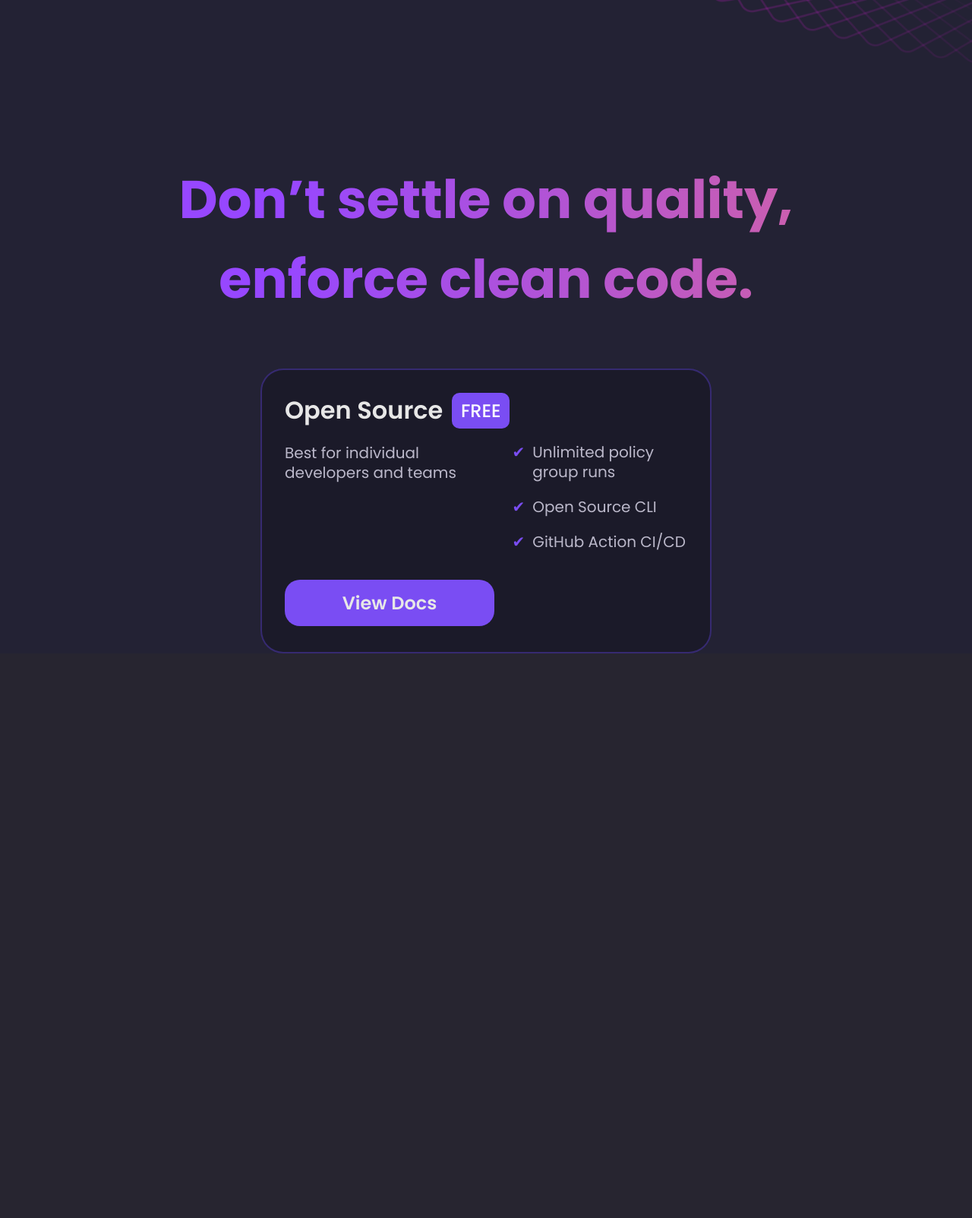
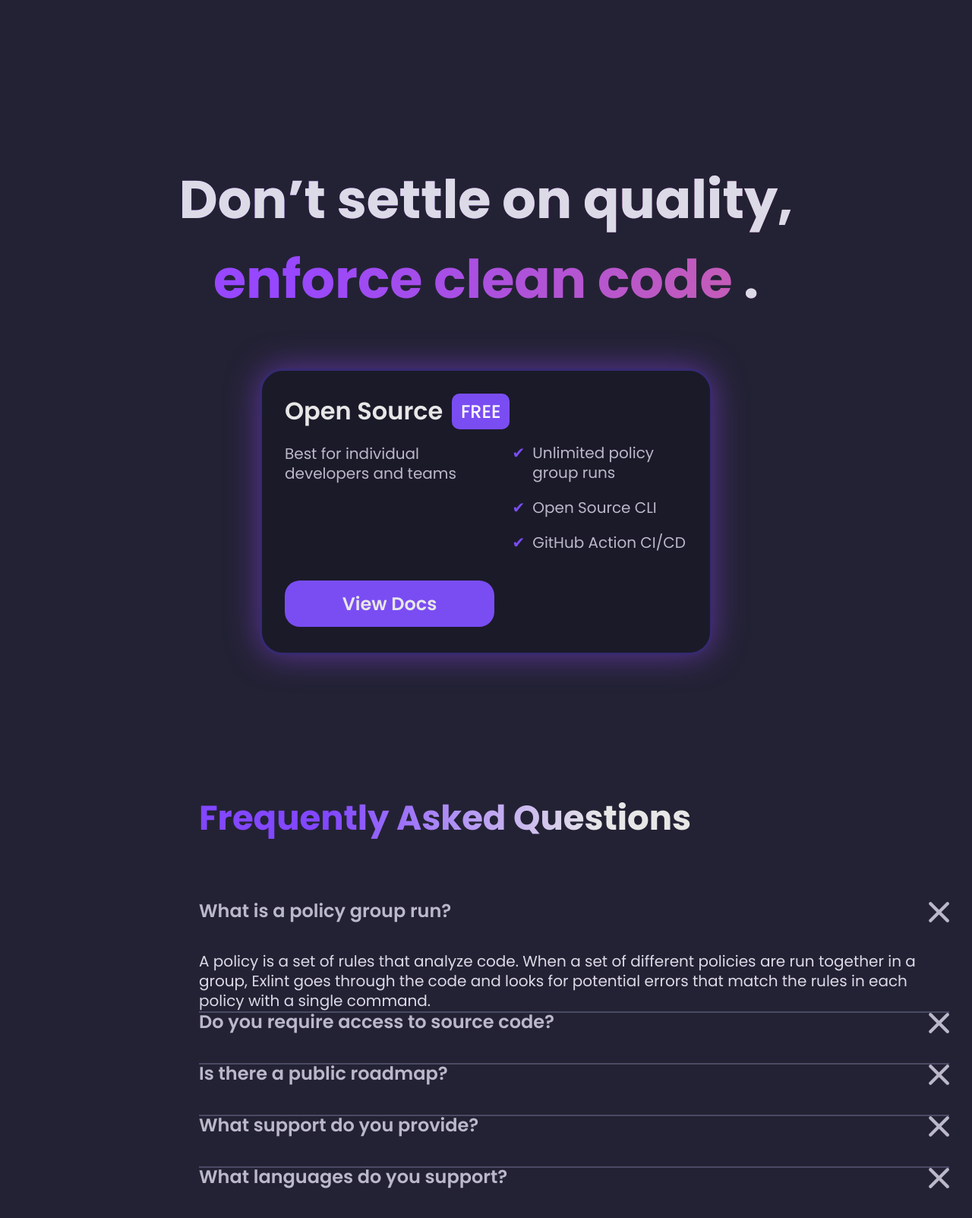
Before and after one commit to Longin89/layouts, a PHP site: page / in a window 1280 px wide. Shown: the part 4320-5923 px from the top of the page at 76% size. Before the commit the page ends 5180 px from the top, so only its background shows below. Run offline with PHP 8.4, Linux system fonts and the light colour scheme; some web fonts are replaced.

Commit message:
feat: started "faq" section

```diff
--- a/exlint/css/style.css
+++ b/exlint/css/style.css
@@ -871,7 +871,7 @@ li {
 }
 
 .empower {
-  background-size: 100%;
+  background-size: contain;
   background-repeat: no-repeat;
   background-color: #232234;
   background-image: url(../assets/img/png/spectra.png);
@@ -1040,16 +1040,22 @@ li {
   background-clip: text;
 }
 
+.quality__title_white {
+  -webkit-text-fill-color: #DCDAE7;
+}
+
 .quality__block {
   display: -webkit-box;
   display: -ms-flexbox;
   display: flex;
-  margin: 0 auto;
+  margin: 0 auto 186px auto;
   gap: 20px;
   width: 590px;
   height: 371px;
   background: #1B1A29;
-  border: 2.5px solid rgba(83, 58, 185, 0.5);
+  border: 3px solid rgba(83, 58, 185, 0.5);
+  -webkit-box-shadow: 0px 0px 43px 0px rgba(151, 71, 255, 0.5);
+          box-shadow: 0px 0px 43px 0px rgba(151, 71, 255, 0.5);
   border-radius: 30px;
 }
 
@@ -1191,3 +1197,52 @@ li {
   right: 220px;
   color: #7A4DF3;
 }
+
+.faq {
+  background-color: #232234;
+}
+
+.faq__title {
+  margin: 0 0 80px 262px;
+  font-family: "Poppins-Bold";
+  font-size: 45px;
+  line-height: 130.49%;
+  background: -webkit-gradient(linear, right top, left top, color-stop(48%, #E7E7E7), color-stop(83%, #8247FF));
+  background: linear-gradient(270deg, #E7E7E7 48%, #8247FF 83%);
+  -webkit-background-clip: text;
+  background-clip: text;
+  -webkit-text-fill-color: transparent;
+}
+
+.faq__line {
+  width: 988px;
+  border-bottom: 2px solid #4B4A65;
+}
+
+.faq__details {
+  margin: 0 0 0 262px;
+}
+
+.details__item {
+  max-width: 988px;
+}
+
+summary {
+  display: -webkit-box;
+  display: -ms-flexbox;
+  display: flex;
+  -webkit-box-pack: justify;
+      -ms-flex-pack: justify;
+          justify-content: space-between;
+  margin: 0 0 39px 0;
+  font-family: "Poppins-SemiBold";
+  font-size: 24px;
+  color: #BBB8CA;
+  list-style: none;
+}
+
+.details__text {
+  font-family: "Poppins-Regular";
+  font-size: 20px;
+  color: #DCDAE7;
+}
--- a/exlint/index.html
+++ b/exlint/index.html
@@ -292,13 +292,15 @@
         <section class="quality">
             <div class="quality__container _container">
                 <h2 class="quality__title">
-                    Don’t settle on quality, enforce clean code.
+                    <span class="quality__title_white">Don’t settle on quality,</span>
+                    enforce clean code
+                    <span class="quality__title_white">.</span>
                 </h2>
                 <div class="quality__block">
                     <div class="block__left">
                         <div class="block__title">
                             <h3 class="title__opensource">Open Source</h3>
-                            <button class="title__button">FREE</button>
+                            <button class="title__button" type="button">FREE</button>
                         </div>
 
                         <div class="block__docs">
@@ -327,6 +329,57 @@
                 </div>
             </div>
         </section>
+
+        <section class="faq">
+            <div class="faq__container _container">
+                <h2 class="faq__title">
+                    Frequently Asked Questions
+                </h2>
+
+                <div class="faq__details">
+                    <details class="details__item" open>
+                        <summary><span class="summary__title">What is a policy group run?</span><img src="../exlint/assets/img/png/cross.png" alt=""></summary>
+                        <span class="details__text">A policy is a set of rules that analyze code.
+                        When a set of different policies are run together in a group,
+                        Exlint goes through the code and looks for potential errors that match the rules in each policy with a single command.
+                        </span>
+                    </details>
+
+                    <div class="faq__line"></div>
+
+                    <details class="details__item">
+                        <summary><span class="summary__title">Do you require access to source code?</span><img src="../exlint/assets/img/png/cross.png" alt=""></summary>
+                        <span class="details__text">No, we will never need access to source code.
+                        Exlint either runs locally through our CLI, or through your CI/CD Pipeline.
+                        </span>
+                    </details>
+
+                    <div class="faq__line"></div>
+
+                    <details class="details__item">
+                        <summary><span class="summary__title">Is there a public roadmap?</span><img src="../exlint/assets/img/png/cross.png" alt=""></summary>
+                        <span class="details__text">Yes, right here.</span>
+                    </details>
+
+                    <div class="faq__line"></div>
+
+                    <details class="details__item">
+                        <summary><span class="summary__title">What support do you provide?</span><img src="../exlint/assets/img/png/cross.png" alt=""></summary>
+                        <span class="details__text">We offer support via our Discord, in-app support and Github issues.</span>
+                    </details>
+
+                    <div class="faq__line"></div>
+
+                    <details class="details__item">
+                        <summary><span class="summary__title">What languages do you support?</span><img src="../exlint/assets/img/png/cross.png" alt=""></summary>
+                        <span class="details__text">Exlint is language agnostic.
+                        Although we currently mainly support Javascript libraries, we will support many more libraries from different languages in the future.
+                        Stay tuned in our Roadmap!
+                        </span>
+                    </details>
+                </div>
+            </div>
+        </section>
         </div>
 </body>
 
--- a/exlint/scss/style.scss
+++ b/exlint/scss/style.scss
@@ -764,7 +764,7 @@
         }
 
         .empower {
-            background-size: 100%;
+            background-size: contain;
             background-repeat: no-repeat;
             background-color: #232234;
             background-image: url(../assets/img/png/spectra.png);
@@ -913,14 +913,19 @@
             background-clip: text;
         }
 
+        .quality__title_white {
+            -webkit-text-fill-color: #DCDAE7;
+        }
+
         .quality__block {
             display: flex;
-            margin: 0 auto;
+            margin: 0 auto 186px auto;
             gap: 20px;
             width: 590px;
             height: 371px;
             background: #1B1A29;
-            border: 2.5px solid rgba(83, 58, 185, 0.5);
+            border: 3px solid (rgba(83, 58, 185, 0.50));
+            box-shadow: 0px 0px 43px 0px rgba(151, 71, 255, 0.50);
             border-radius: 30px;
         }
 
@@ -1027,3 +1032,47 @@
             right: 220px;
             color: #7A4DF3;
         }
+
+        .faq {
+            background-color: #232234;
+        }
+
+        .faq__title {
+            margin: 0 0 80px 262px;
+            font-family: 'Poppins-Bold';
+            font-size: 45px;
+            line-height: 130.49%;
+            background: linear-gradient(270deg, #E7E7E7 48%, #8247FF 83%);
+            -webkit-background-clip: text;
+            background-clip: text;
+            -webkit-text-fill-color: transparent;
+        }
+
+        .faq__line {
+            width: 988px;
+            border-bottom: 2px solid  #4B4A65;
+        }
+
+        .faq__details {
+            margin: 0 0 0 262px;
+        }
+
+        .details__item {
+            max-width: 988px;
+        }
+
+        summary {
+            display: flex;
+            justify-content: space-between;
+            margin: 0 0 39px 0;
+            font-family: 'Poppins-SemiBold';
+            font-size: 24px;
+            color: #BBB8CA;
+            list-style: none;
+        }
+
+        .details__text {
+            font-family: 'Poppins-Regular';
+            font-size: 20px;
+            color: #DCDAE7;
+        }
```
Also changed, not shown: exlint/assets/img/png/cross.png (added), exlint/assets/img/png/spectra.png, 1 other file.
